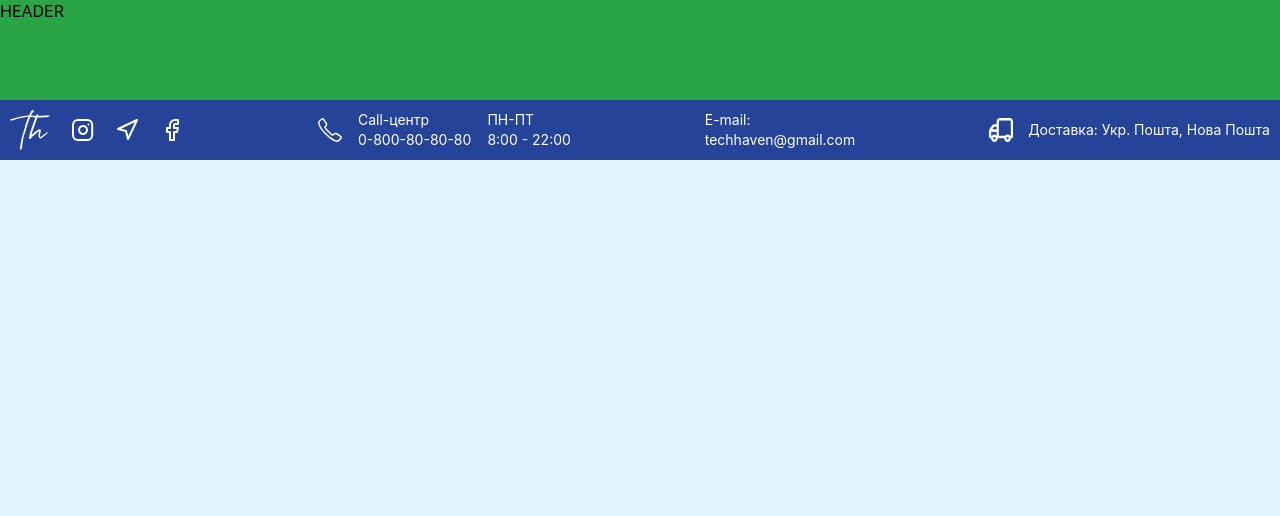
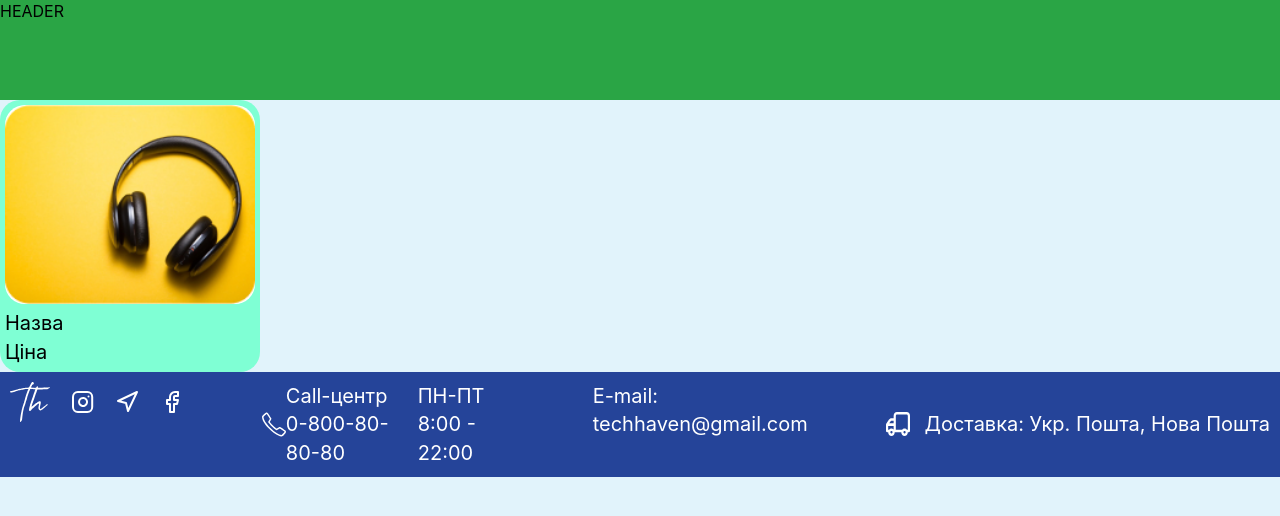
Before and after one commit to NazarBoychenko/Marketplace, a React (Vite) app: page / in a window 1280 px wide. Shown: the top 516 px of the page. Built offline with nearby package versions, Linux system fonts and the light colour scheme.

Commit message:
product cards basis

```diff
--- a/src/components/MainLayout/MainLayout.jsx
+++ b/src/components/MainLayout/MainLayout.jsx
@@ -2,11 +2,13 @@ import styles from "./MainLayout.module.css";
 
 import Header from '../Header/Header';
 import Footer from '../Footer/Footer';
+import ProductCard from "../ProductCard/ProductCard";
 
 const MainLayout = () => {
    return (
       <div>
          <Header />
+         <ProductCard />
          <Footer />
       </div>
    );
--- a/src/components/ProductCard/ProductCard.jsx
+++ b/src/components/ProductCard/ProductCard.jsx
@@ -1,9 +1,13 @@
 import styles from './ProductCard.module.css';
+
+import TestGoods from "../../assets/imges/TestGoods.jpg";
 
 const ProductCard = () => {
    return (
       <div className={styles.product_card}>
-
+         <img src={TestGoods} alt='goods' className={styles.img_product} />
+         <span>Назва</span><br />
+         <span>Ціна</span>
       </div>
    );
 };
--- a/src/components/ProductCard/ProductCard.module.css
+++ b/src/components/ProductCard/ProductCard.module.css
@@ -1,3 +1,16 @@
 .product_card {
+  width: 250px;
+  height: var(--height-full-scrin);
+  background-color: aquamarine;
+  border-radius: 20px;
+  padding: 5px;
+}
 
+.img_product {
+   width: 100%;
+   border-radius: 20px;
 }
+
+span {
+   font-size: 20px;
+}
```
Also changed, not shown: src/assets/imges/TestGoods.jpg (added).
